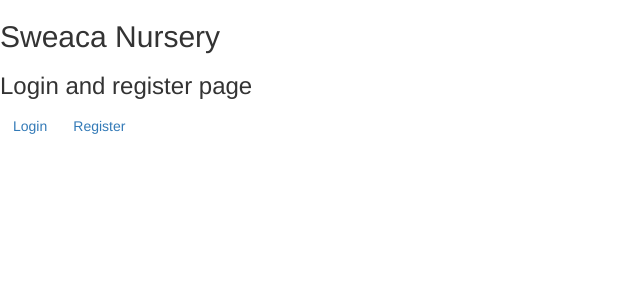
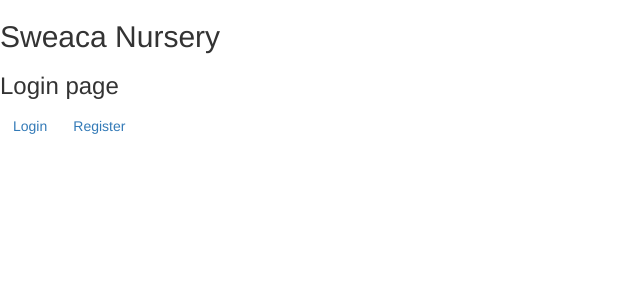
Before and after one commit to jitesh1709/Sample-Project, an Angular app: page / in a window 1280 px wide. Shown: the top 300 px of the page, without its empty margins (0-640 px from the left). Built offline with nearby package versions, Linux system fonts and the light colour scheme.

Commit message:
Login page only

```diff
--- a/src/app/app.component.html
+++ b/src/app/app.component.html
@@ -1,5 +1,5 @@
 <h2>Sweaca Nursery</h2>
-<h3 style="text-shadow: 2px;">Login and register page</h3>
+<h3 style="text-shadow: 2px;">Login page</h3>
 
 <!-- 	<p>
 <a [routerLink]="['login']" class="btn btn-link">Login</a>
```
